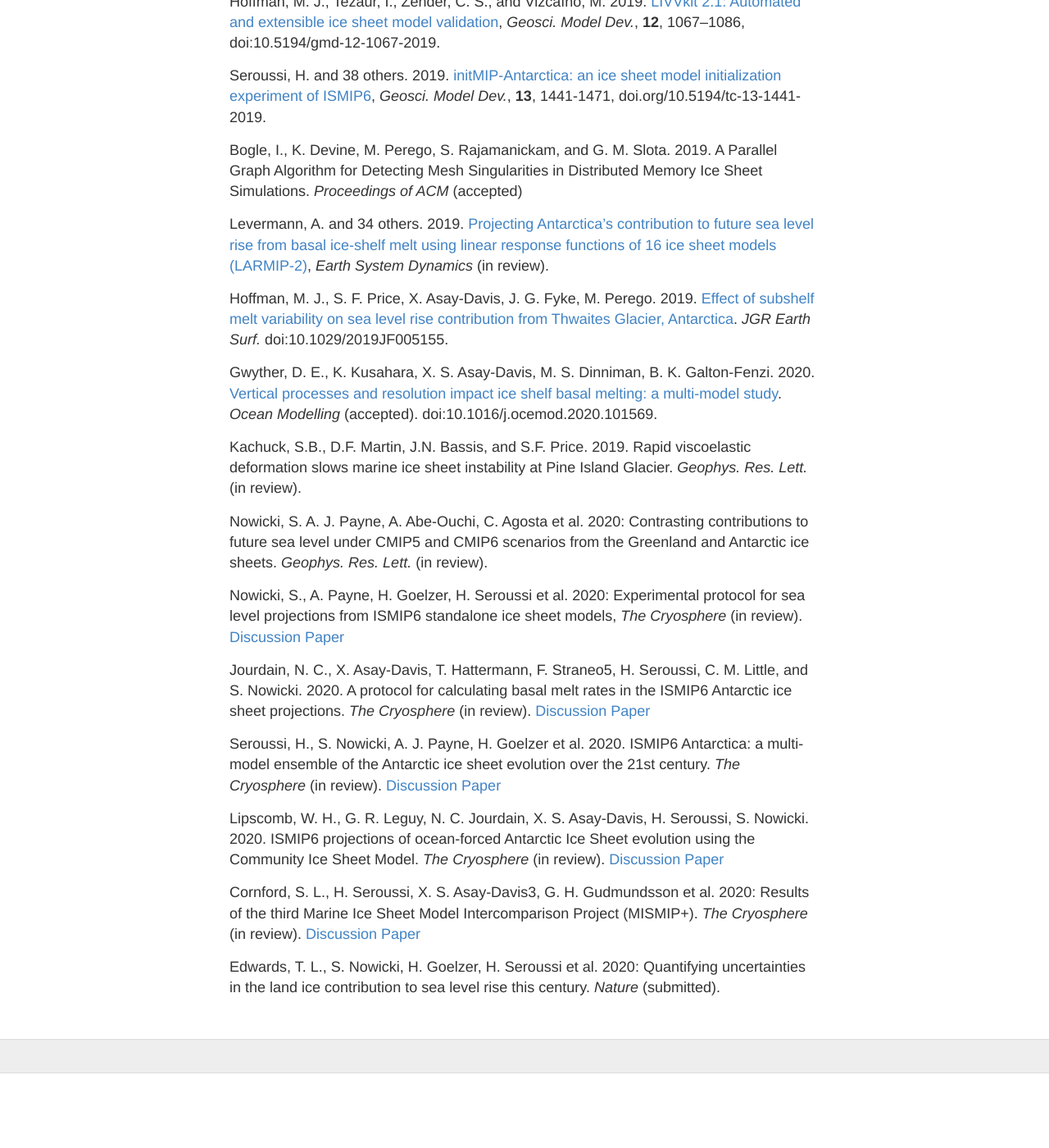
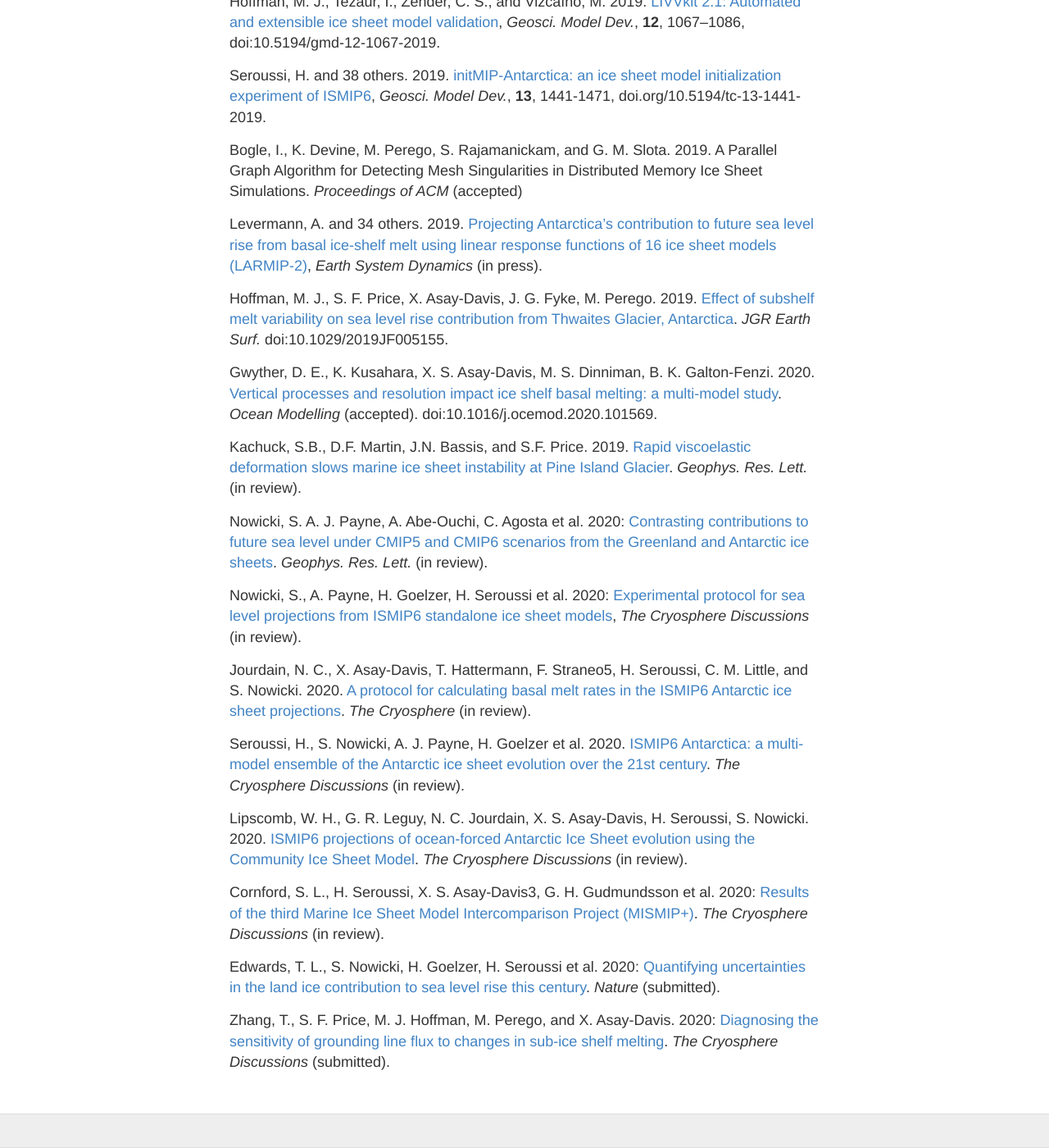
Before and after one commit to SLE-E3SM/SLE-E3SM.github.io, a Jekyll site: the page built from publications.md, in a window 1280 px wide and 1400 px high, scrolled down 1121 px. Shown: the whole window at 82% size. Built offline with Jekyll 4.4.1, drawn with Linux system fonts in a browser that asks for light colours; before the commit the page ends 2430 px from its top, so only the background shows below that.

Commit message:
Update publications.md
update new pubs and formatting

```diff
--- a/publications.md
+++ b/publications.md
@@ -24,25 +24,27 @@ Seroussi, H. and 38 others. 2019. [initMIP-Antarctica: an ice sheet model initia
 
 Bogle, I., K. Devine, M. Perego, S. Rajamanickam, and G. M. Slota. 2019. A Parallel Graph Algorithm for Detecting Mesh Singularities in Distributed Memory Ice Sheet Simulations. *Proceedings of ACM* (accepted)
 
-Levermann, A. and 34 others. 2019. [Projecting  Antarctica’s  contribution  to  future  sea  level  rise  from basal  ice-shelf  melt  using linear  response  functions  of  16 ice  sheet  models (LARMIP-2)](https://www.earth-syst-dynam-discuss.net/esd-2019-23/), *Earth System Dynamics* (in review).
+Levermann, A. and 34 others. 2019. [Projecting  Antarctica’s  contribution  to  future  sea  level  rise  from basal  ice-shelf  melt  using linear  response  functions  of  16 ice  sheet  models (LARMIP-2)](https://www.earth-syst-dynam-discuss.net/esd-2019-23/), *Earth System Dynamics* (in press).
 
 Hoffman, M. J., S. F. Price, X. Asay-Davis, J. G. Fyke, M. Perego. 2019. [Effect of subshelf melt variability on sea level rise contribution from Thwaites Glacier, Antarctica](https://doi.org/10.1029/2019JF005155). *JGR Earth Surf.* doi:10.1029/2019JF005155.
 
 Gwyther, D. E., K. Kusahara, X. S. Asay-Davis, M. S. Dinniman, B. K. Galton-Fenzi. 2020. [Vertical processes and resolution impact ice shelf basal melting: a multi-model study](https://doi.org/10.1016/j.ocemod.2020.101569). *Ocean Modelling* (accepted). doi:10.1016/j.ocemod.2020.101569.
 
-Kachuck, S.B., D.F. Martin, J.N. Bassis, and S.F. Price. 2019. Rapid viscoelastic deformation slows marine ice sheet instability at Pine Island Glacier. *Geophys. Res. Lett.* (in review).
+Kachuck, S.B., D.F. Martin, J.N. Bassis, and S.F. Price. 2019. [Rapid viscoelastic deformation slows marine ice sheet instability at Pine Island Glacier](). *Geophys. Res. Lett.* (in review).
 
-Nowicki, S. A. J. Payne, A. Abe-Ouchi, C. Agosta et al. 2020: Contrasting contributions to future sea level under CMIP5 and CMIP6 scenarios from the Greenland and Antarctic ice sheets. *Geophys. Res. Lett.* (in review).
+Nowicki, S. A. J. Payne, A. Abe-Ouchi, C. Agosta et al. 2020: [Contrasting contributions to future sea level under CMIP5 and CMIP6 scenarios from the Greenland and Antarctic ice sheets](). *Geophys. Res. Lett.* (in review).
 
-Nowicki, S., A. Payne, H. Goelzer, H. Seroussi et al. 2020: Experimental protocol for sea level projections from ISMIP6 standalone ice sheet models, *The Cryosphere* (in review). [Discussion Paper](https://www.the-cryosphere-discuss.net/tc-2019-322/)
+Nowicki, S., A. Payne, H. Goelzer, H. Seroussi et al. 2020: [Experimental protocol for sea level projections from ISMIP6 standalone ice sheet models](https://www.the-cryosphere-discuss.net/tc-2019-322/), *The Cryosphere Discussions* (in review).
 
-Jourdain, N. C., X. Asay-Davis, T. Hattermann, F. Straneo5, H. Seroussi, C. M. Little, and S. Nowicki. 2020. A protocol for calculating basal melt rates in the ISMIP6 Antarctic ice sheet projections. *The Cryosphere* (in review). [Discussion Paper](https://www.the-cryosphere-discuss.net/tc-2019-277/)
+Jourdain, N. C., X. Asay-Davis, T. Hattermann, F. Straneo5, H. Seroussi, C. M. Little, and S. Nowicki. 2020. [A protocol for calculating basal melt rates in the ISMIP6 Antarctic ice sheet projections](https://www.the-cryosphere-discuss.net/tc-2019-277/). *The Cryosphere* (in review).
 
-Seroussi, H., S. Nowicki, A. J. Payne, H. Goelzer et al. 2020. ISMIP6 Antarctica: a multi-model ensemble of the Antarctic ice sheet evolution over the 21st century. *The Cryosphere* (in review). [Discussion Paper](https://www.the-cryosphere-discuss.net/tc-2019-324/)
+Seroussi, H., S. Nowicki, A. J. Payne, H. Goelzer et al. 2020. [ISMIP6 Antarctica: a multi-model ensemble of the Antarctic ice sheet evolution over the 21st century](https://www.the-cryosphere-discuss.net/tc-2019-324/). *The Cryosphere Discussions* (in review).
 
-Lipscomb, W. H., G. R. Leguy, N. C. Jourdain, X. S. Asay-Davis, H. Seroussi, S. Nowicki. 2020. ISMIP6 projections of ocean-forced Antarctic Ice Sheet evolution using the Community Ice Sheet Model. *The Cryosphere* (in review). [Discussion Paper](https://www.the-cryosphere-discuss.net/tc-2019-334/)
+Lipscomb, W. H., G. R. Leguy, N. C. Jourdain, X. S. Asay-Davis, H. Seroussi, S. Nowicki. 2020. [ISMIP6 projections of ocean-forced Antarctic Ice Sheet evolution using the Community Ice Sheet Model](https://www.the-cryosphere-discuss.net/tc-2019-334/). *The Cryosphere Discussions* (in review).
 
-Cornford, S. L., H. Seroussi, X. S. Asay-Davis3, G. H. Gudmundsson et al. 2020: Results of the third Marine Ice Sheet Model Intercomparison Project (MISMIP+). *The Cryosphere* (in review). [Discussion Paper](https://www.the-cryosphere-discuss.net/tc-2019-326/)
+Cornford, S. L., H. Seroussi, X. S. Asay-Davis3, G. H. Gudmundsson et al. 2020: [Results of the third Marine Ice Sheet Model Intercomparison Project (MISMIP+)](https://www.the-cryosphere-discuss.net/tc-2019-326/). *The Cryosphere Discussions* (in review).
 
-Edwards, T. L., S. Nowicki, H. Goelzer, H. Seroussi et al. 2020: Quantifying uncertainties in the land ice
-contribution to sea level rise this century. *Nature* (submitted).
+Edwards, T. L., S. Nowicki, H. Goelzer, H. Seroussi et al. 2020: [Quantifying uncertainties in the land ice
+contribution to sea level rise this century](). *Nature* (submitted).
+
+Zhang, T., S. F. Price, M. J. Hoffman, M. Perego, and X. Asay-Davis. 2020: [Diagnosing the sensitivity of grounding line flux to changes in sub-ice shelf melting](). *The Cryosphere Discussions* (submitted).
```
